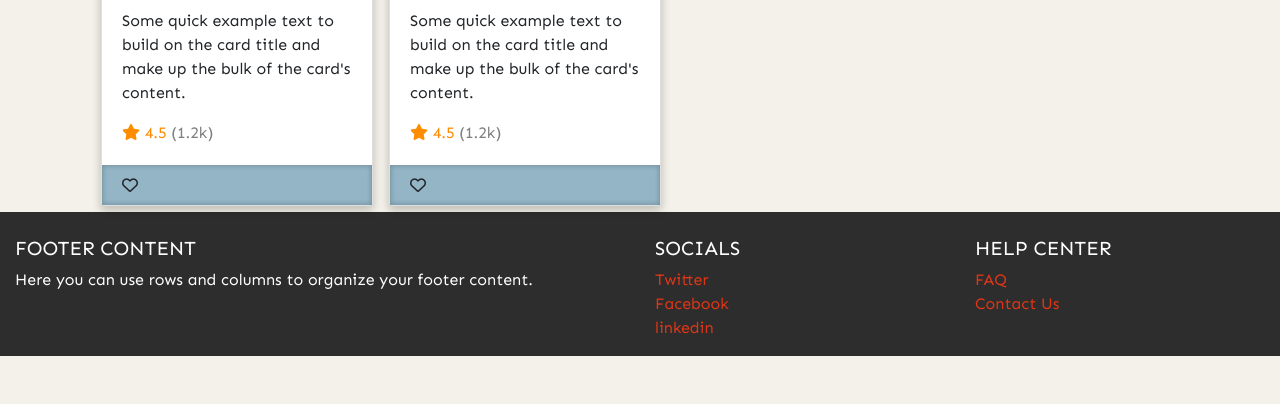
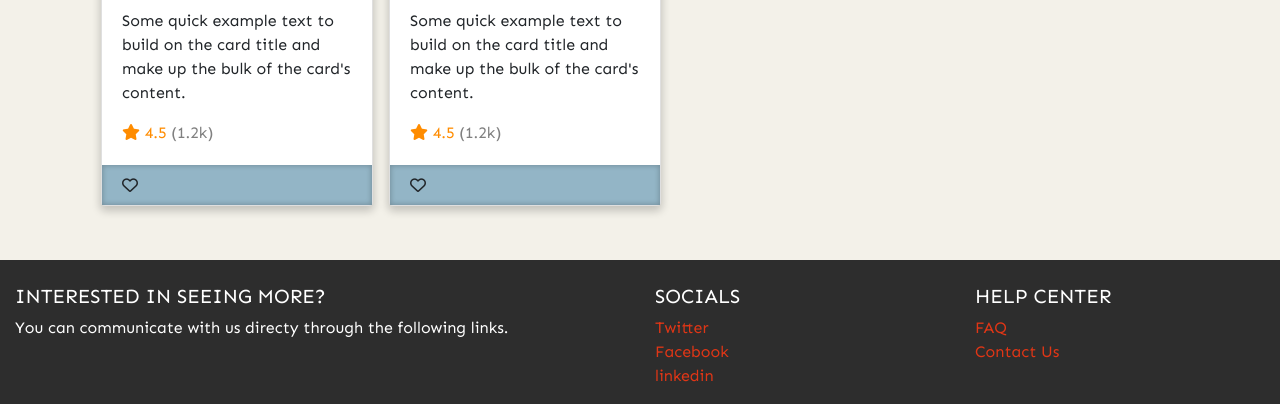
Before and after one commit to ClayKnife/SWE363ProjectWislah, a plain HTML site: page index.html in a window 1280 px wide. Shown: the part 1422-1826 px from the top of the page. Before the commit the page ends 1778 px from the top, so only its background shows below. Drawn offline with nearby package versions, Linux system fonts and the light colour scheme.

Commit message:
finalized phase 1

```diff
--- a/css/index-style.css
+++ b/css/index-style.css
@@ -110,6 +110,7 @@
 
 
 .page-footer{
+    margin-top: 3rem;
     background-color: #2d2d2d;
     color: white;
 }
--- a/index.html
+++ b/index.html
@@ -25,7 +25,7 @@
         <!-- NAVBAR AND SEARCH -->
         <header id="navbar" class="container-fluid sticky-top">
             <nav class="navbar navbar-expand-sm pl-5 pr-5">
-                <a class="wislah-brand navbar-brand" href="home.html">WISLAH</a>
+                <a class="wislah-brand navbar-brand" href="index.html">WISLAH</a>
                 <button class="navbar-toggler" style="outline: none;"
                     type="button" data-toggle="collapse"
                     data-target="#navbarSupportedContent"
@@ -212,9 +212,8 @@
                 <div class="row">
                     <div class="col-md-6 mt-md-0 mt-3">
 
-                        <h5 class="text-uppercase">Footer Content</h5>
-                        <p>Here you can use rows and columns to organize your
-                            footer content.</p>
+                        <h5 class="text-uppercase">Interested in seeing more?</h5>
+                        <p>You can communicate with us directy through the following links.</p>
 
                     </div>
                     <hr class="clearfix w-100 d-md-none pb-3">
```
Also changed, not shown: freelancer-profile.html (+1 -1 lines), profile.html (+1 -1 lines), services.html (+2 -3 lines), sign-up.html (+1 -1 lines).
